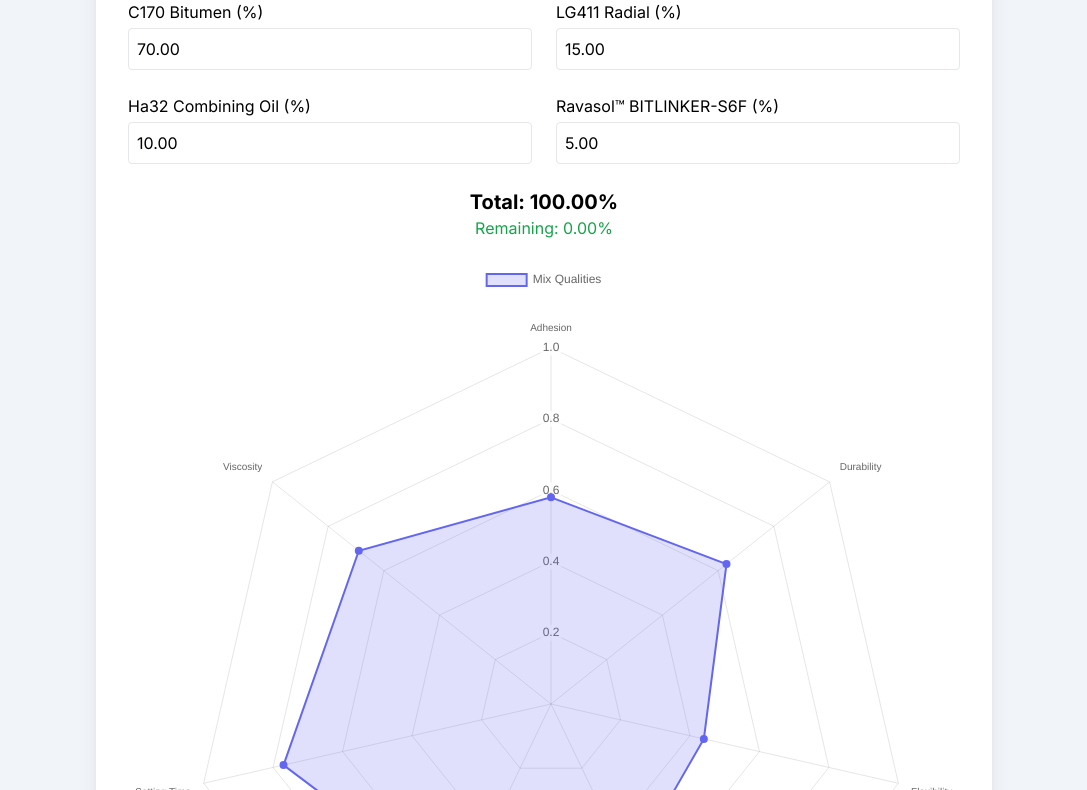
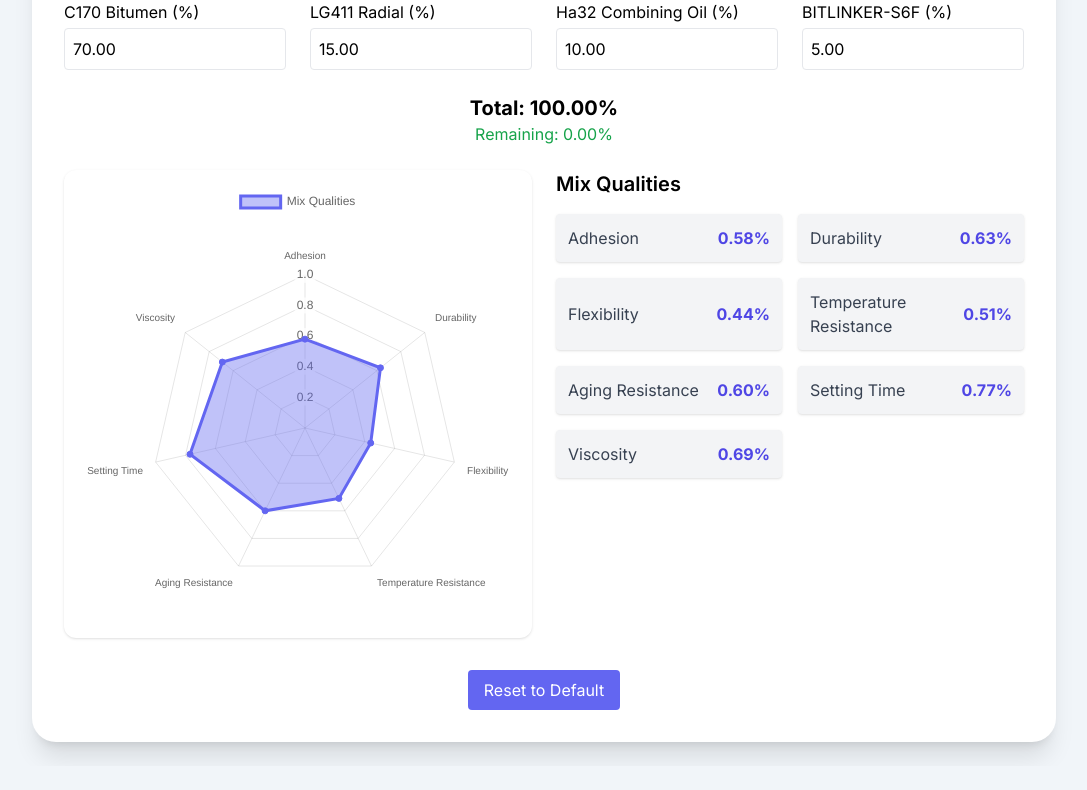
Before and after one commit to Vergis-Ai/industrial-bitumen-mix-compiler, a plain HTML site: page index.html in a window 1280 px wide. Shown: the part 108-898 px from the top of the page, without its empty margins (96-1183 px from the left). After the commit the page ends 874 px from the top, so only its background shows below. Drawn offline with nearby package versions, Linux system fonts and the light colour scheme.

Commit message:
index.html

```diff
--- a/index.html
+++ b/index.html
@@ -20,24 +20,14 @@
     input[type="number"] {
       -moz-appearance: textfield;
     }
-    .sr-only {
-      position: absolute;
-      width: 1px;
-      height: 1px;
-      padding: 0;
-      margin: -1px;
-      overflow: hidden;
-      clip: rect(0, 0, 0, 0);
-      border: 0;
-    }
   </style>
 </head>
 <body class="bg-slate-100 flex flex-col items-center justify-center p-6">
-  <div class="bg-white rounded-3xl shadow-xl p-8 max-w-4xl w-full">
+  <div class="bg-white rounded-3xl shadow-xl p-8 max-w-5xl w-full">
     <h1 class="text-3xl font-bold text-center mb-4">PMB Bitumen Mix Chart</h1>
 
     <!-- Inputs -->
-    <div class="grid grid-cols-1 md:grid-cols-2 gap-6 mb-6">
+    <div class="grid grid-cols-1 md:grid-cols-2 lg:grid-cols-4 gap-6 mb-6">
       <div>
         <label for="c170Bitumen" class="block font-medium mb-1">C170 Bitumen (%)</label>
         <input type="number" id="c170Bitumen" value="70" step="0.01" min="0" max="100" class="w-full border p-2 rounded" />
@@ -51,12 +41,12 @@
         <input type="number" id="ha32CombiningOil" value="10" step="0.01" min="0" max="100" class="w-full border p-2 rounded" />
       </div>
       <div>
-        <label for="bitlinker" class="block font-medium mb-1">Ravasol™ BITLINKER-S6F (%)</label>
+        <label for="bitlinker" class="block font-medium mb-1">BITLINKER-S6F (%)</label>
         <input type="number" id="bitlinker" value="5" step="0.01" min="0" max="100" class="w-full border p-2 rounded" />
       </div>
     </div>
 
-    <!-- Total -->
+    <!-- Totals -->
     <div class="text-center mb-6">
       <p id="totalPercentage" class="text-xl font-bold">Total: 100%</p>
       <p id="remaining" class="text-gray-600">Remaining: 0%</p>
@@ -64,12 +54,18 @@
     </div>
 
     <!-- Chart -->
-    <div class="mb-6">
-      <canvas id="qualityChart" height="300"></canvas>
+    <div class="grid grid-cols-1 lg:grid-cols-2 gap-6">
+      <div class="bg-white p-4 rounded-xl shadow">
+        <canvas id="qualityChart" height="300"></canvas>
+      </div>
+      <div>
+        <h2 class="text-xl font-semibold mb-4">Mix Qualities</h2>
+        <div id="qualitiesList" class="grid grid-cols-1 sm:grid-cols-2 gap-4"></div>
+      </div>
     </div>
 
     <!-- Reset Button -->
-    <div class="text-center">
+    <div class="text-center mt-8">
       <button id="resetButton" class="bg-indigo-500 hover:bg-indigo-600 text-white px-4 py-2 rounded">Reset to Default</button>
     </div>
   </div>
@@ -78,36 +74,60 @@
     const components = {
       c170Bitumen: {
         name: 'C170 Bitumen',
-        qualities: { Adhesion: 0.5, Durability: 0.6, Flexibility: 0.3, TemperatureResistance: 0.4, AgingResistance: 0.5, SettingTime: 0.8, Viscosity: 0.7 },
+        qualities: {
+          Adhesion: 0.5,
+          Durability: 0.6,
+          Flexibility: 0.3,
+          TemperatureResistance: 0.4,
+          AgingResistance: 0.5,
+          SettingTime: 0.8,
+          Viscosity: 0.7
+        },
         defaultValue: 70
       },
       sbs: {
         name: 'LG411 Radial',
-        qualities: { Adhesion: 0.8, Durability: 0.9, Flexibility: 1.0, TemperatureResistance: 0.9, AgingResistance: 0.9, SettingTime: 0.6, Viscosity: 0.9 },
+        qualities: {
+          Adhesion: 0.8,
+          Durability: 0.9,
+          Flexibility: 1.0,
+          TemperatureResistance: 0.9,
+          AgingResistance: 0.9,
+          SettingTime: 0.6,
+          Viscosity: 0.9
+        },
         defaultValue: 15
       },
       ha32CombiningOil: {
         name: 'Ha32 Combining Oil',
-        qualities: { Adhesion: 0.8, Durability: 0.3, Flexibility: 0.7, TemperatureResistance: 0.5, AgingResistance: 0.7, SettingTime: 1.0, Viscosity: 0.2 },
+        qualities: {
+          Adhesion: 0.8,
+          Durability: 0.3,
+          Flexibility: 0.7,
+          TemperatureResistance: 0.5,
+          AgingResistance: 0.7,
+          SettingTime: 1.0,
+          Viscosity: 0.2
+        },
         defaultValue: 10
       },
       bitlinker: {
-        name: 'Ravasol™ BITLINKER-S6F',
-        qualities: { Adhesion: 0.6, Durability: 0.8, Flexibility: 0.2, TemperatureResistance: 0.9, AgingResistance: 0.9, SettingTime: 0.3, Viscosity: 0.8 },
+        name: 'BITLINKER-S6F',
+        qualities: {
+          Adhesion: 0.6,
+          Durability: 0.8,
+          Flexibility: 0.2,
+          TemperatureResistance: 0.9,
+          AgingResistance: 0.9,
+          SettingTime: 0.3,
+          Viscosity: 0.8
+        },
         defaultValue: 5
       }
     };
 
-    const inputIds = ['c170Bitumen', 'sbs', 'ha32CombiningOil', 'bitlinker'];
+    const inputIds = Object.keys(components);
     let chart;
-
-    function debounce(func, delay) {
-      let timer;
-      return function(...args) {
-        clearTimeout(timer);
-        timer = setTimeout(() => func.apply(this, args), delay);
-      };
-    }
 
     function calculateQualities() {
       const final = {};
@@ -137,30 +157,45 @@
       return { qualities: result, total };
     }
 
-    function updateChart() {
-      const { qualities } = calculateQualities();
-      chart.data.datasets[0].data = Object.values(qualities);
-      chart.update();
+    function updateQualitiesList(qualities) {
+      const container = document.getElementById('qualitiesList');
+      container.innerHTML = '';
+
+      for (const q in qualities) {
+        const div = document.createElement('div');
+        div.className = 'bg-gray-100 p-3 rounded shadow flex justify-between items-center';
+        div.innerHTML = `
+          <span class="text-gray-700">${q.replace(/([A-Z])/g, ' $1').trim()}</span>
+          <span class="font-bold text-indigo-600">${qualities[q].toFixed(2)}%</span>
+        `;
+        container.appendChild(div);
+      }
     }
 
     function updateUI() {
-      const { total } = calculateQualities();
+      const { qualities, total } = calculateQualities();
+
+      // Update chart
+      chart.data.datasets[0].data = Object.values(qualities);
+      chart.update();
+
+      // Update total/remaining
       document.getElementById('totalPercentage').textContent = `Total: ${total.toFixed(2)}%`;
       const remaining = 100 - total;
-      const remainingEl = document.getElementById('remaining');
-      remainingEl.textContent = `Remaining: ${remaining.toFixed(2)}%`;
+      const remEl = document.getElementById('remaining');
+      remEl.textContent = `Remaining: ${remaining.toFixed(2)}%`;
 
       if (remaining === 0) {
-        remainingEl.classList.remove('text-red-500');
-        remainingEl.classList.add('text-green-600');
+        remEl.classList.remove('text-red-500');
+        remEl.classList.add('text-green-600');
         document.getElementById('normalizationWarning').classList.add('hidden');
       } else {
-        remainingEl.classList.remove('text-green-600');
-        remainingEl.classList.add('text-red-500');
+        remEl.classList.remove('text-green-600');
+        remEl.classList.add('text-red-500');
         document.getElementById('normalizationWarning').classList.remove('hidden');
       }
 
-      updateChart();
+      updateQualitiesList(qualities);
     }
 
     function resetInputs() {
@@ -170,21 +205,26 @@
       updateUI();
     }
 
-    window.onload = function () {
+    function debounce(func, wait) {
+      let timeout;
+      return function(...args) {
+        clearTimeout(timeout);
+        timeout = setTimeout(() => func.apply(this, args), wait);
+      };
+    }
+
+    window.onload = () => {
       const ctx = document.getElementById('qualityChart').getContext('2d');
-      const qualities = Object.keys(components.c170Bitumen.qualities);
-
       chart = new Chart(ctx, {
         type: 'radar',
         data: {
-          labels: qualities.map(q => q.replace(/([A-Z])/g, ' $1').trim()),
+          labels: Object.keys(components.c170Bitumen.qualities).map(q => q.replace(/([A-Z])/g, ' $1').trim()),
           datasets: [{
             label: 'Mix Qualities',
-            data: qualities.map(() => 0),
-            backgroundColor: 'rgba(99, 102, 241, 0.2)',
-            borderColor: 'rgba(99, 102, 241, 1)',
-            borderWidth: 2,
-            pointBackgroundColor: 'rgba(99, 102, 241, 1)'
+            data: [],
+            backgroundColor: 'rgba(99, 102, 241, 0.4)',
+            borderColor: 'rgb(99, 102, 241)',
+            pointBackgroundColor: 'rgb(99, 102, 241)'
           }]
         },
         options: {
@@ -199,21 +239,14 @@
         }
       });
 
-      // Setup listeners
       inputIds.forEach(id => {
         const input = document.getElementById(id);
-
         input.addEventListener('input', debounce(updateUI, 150));
-
-        input.addEventListener('blur', () => {
-          const val = parseFloat(input.value);
-          if (!isNaN(val)) input.value = val.toFixed(2);
-        });
       });
 
       document.getElementById('resetButton').addEventListener('click', resetInputs);
 
-      resetInputs();
+      resetInputs(); // Load default
     };
   </script>
 </body>
```
